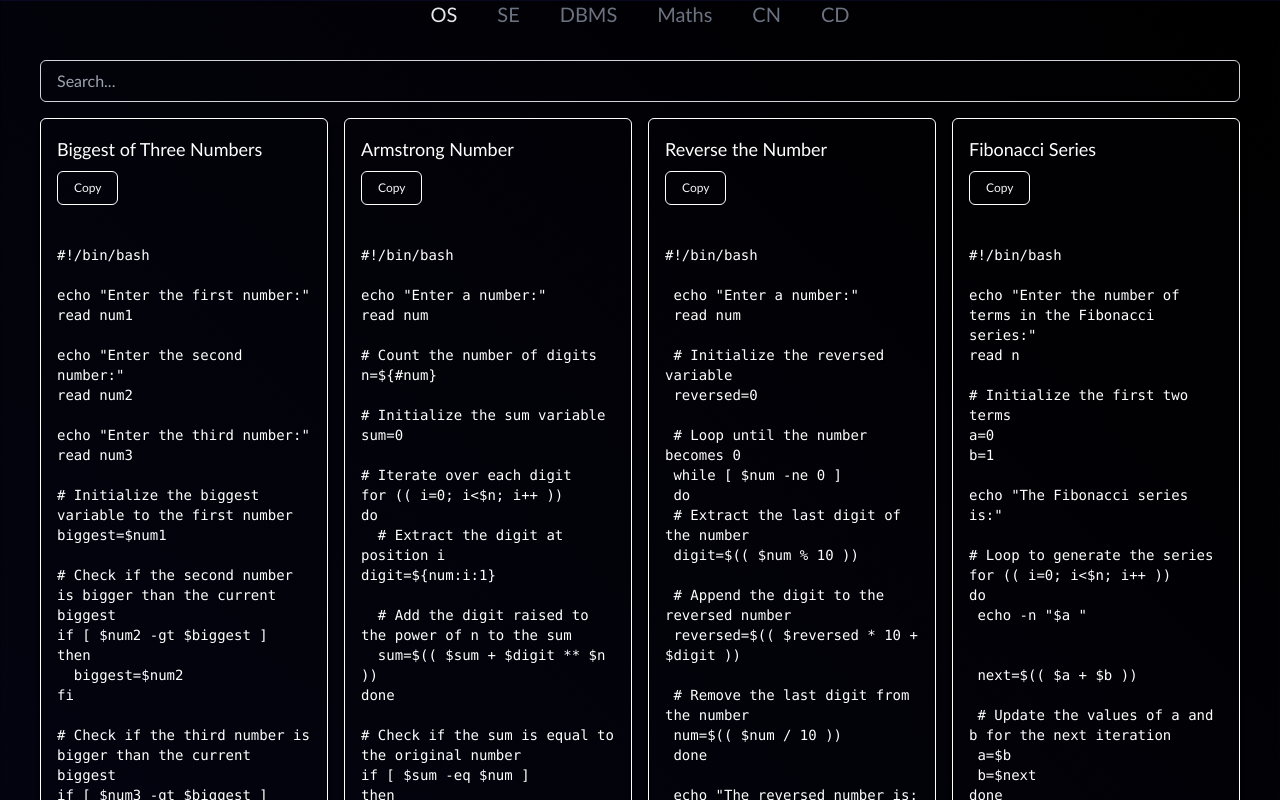
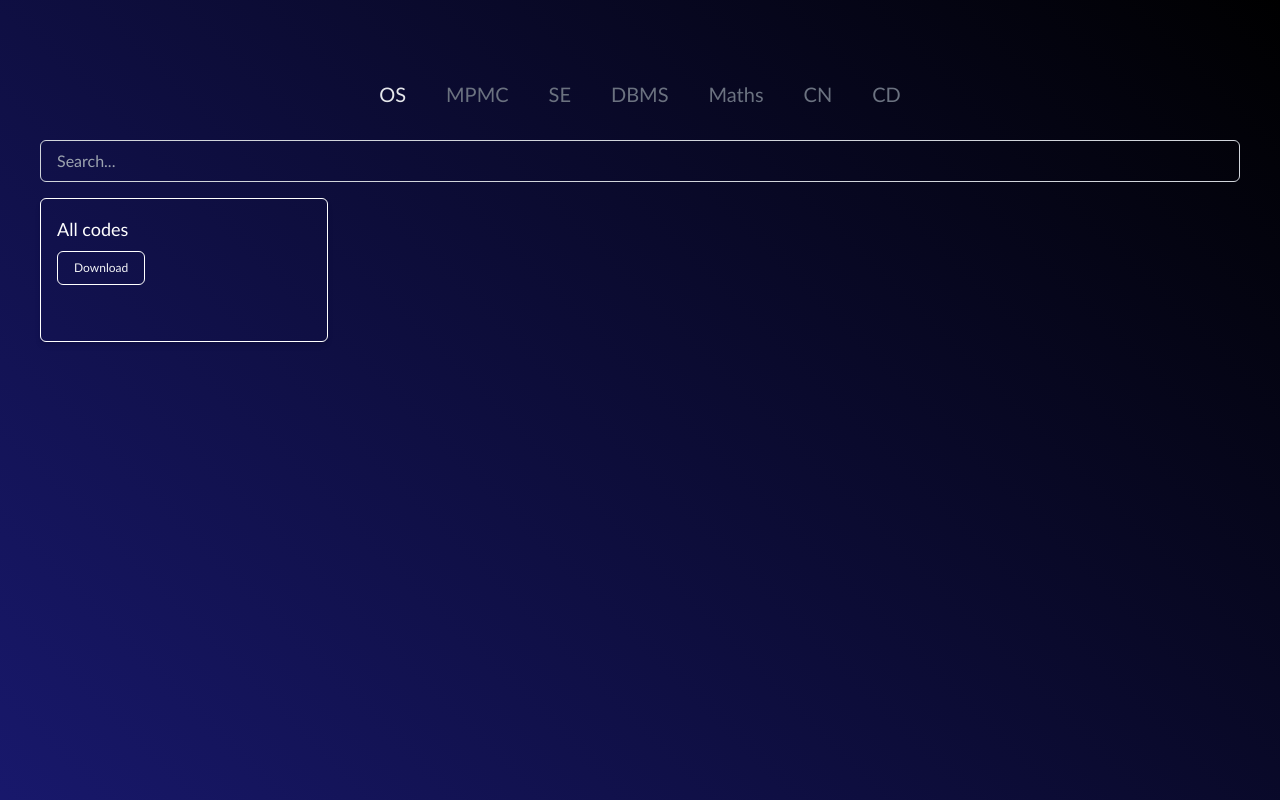
Before and after one commit to mohammadshaad/lab-codes, a Next.js app: page /Micro in a window 1280 px wide. Shown: the top 800 px of the page. Built offline with nearby package versions, Linux system fonts and the light colour scheme.

Commit message:
Added MPMC codes

```diff
--- a/public/cn.json
+++ b/public/cn.json
@@ -42,5 +42,5 @@
     {
         "title": "Exercise 12",
         "filename": "networks/12.pdf"
-    },
+    }
 ]
--- /dev/null
+++ b/public/mpmc.json
@@ -0,0 +1,6 @@
+[
+    {
+        "title": "All codes",
+        "filename": "mpmc/codes.pdf"
+    }
+]
--- a/src/components/Navbar.tsx
+++ b/src/components/Navbar.tsx
@@ -5,6 +5,7 @@ import NavItem from "./NavItem";
 
 const MENU_LIST = [
   { text: "OS", href: "/" },
+  { text: "MPMC", href: "/Micro" },
   { text: "SE", href: "/Software" },
   { text: "DBMS", href: "/Database" },
   { text: "Maths", href: "/Maths" },
--- a/src/pages/Micro.tsx
+++ b/src/pages/Micro.tsx
@@ -1,9 +1,10 @@
 import { useState, useEffect } from "react";
 import Navbar from "../components/Navbar";
+import { saveAs } from "file-saver";
 
 type Code = {
   title: string;
-  code: string;
+  filename: string;
 };
 
 export default function CodeSharingPage() {
@@ -11,7 +12,7 @@ export default function CodeSharingPage() {
   const [searchTerm, setSearchTerm] = useState("");
 
   useEffect(() => {
-    fetch("os.json")
+    fetch("mpmc.json")
       .then((response) => response.json())
       .then((data) => {
         setCodesData(data);
@@ -23,21 +24,17 @@ export default function CodeSharingPage() {
   const filteredCodes = codesData.filter(
     (code) =>
       code.title.toLowerCase().includes(searchTerm.toLowerCase()) ||
-      code.code.toLowerCase().includes(searchTerm.toLowerCase())
+      code.filename.toLowerCase().includes(searchTerm.toLowerCase())
   );
 
-  const handleCopyToClipboard = (code: string) => {
-    const tempTextArea = document.createElement("textarea");
-    tempTextArea.value = code;
-    document.body.appendChild(tempTextArea);
-    tempTextArea.select();
-    document.execCommand("copy");
-    document.body.removeChild(tempTextArea);
-    alert("Code copied to clipboard!");
+  const saveFile = (code: string, filename: string) => {
+    saveAs(
+      `${code}`
+    );
   };
 
   return (
-    <div className="min-h-screen text-white w-screen">
+    <div className="min-h-screen text-white w-screen mt-20">
       <Navbar />
       <div className="container mx-auto py-8 w-full p-10">
         <div className="flex justify-center mb-4">
@@ -58,11 +55,11 @@ export default function CodeSharingPage() {
               <h2 className="text-lg font-medium mb-2">{code.title}</h2>
               <button
                 className="border border-white bg-transparent hover:bg-white hover:text-gray-800 text-gray-100 font-normal text-xs px-4 py-2 mb-10 rounded-md"
-                onClick={() => handleCopyToClipboard(code.code)}
+                onClick={() => saveAs(code.filename)}
               >
-                Copy
+                Download
               </button>
-              <pre className="text-sm whitespace-pre-wrap">{code.code}</pre>
+              {/* <pre className="text-sm whitespace-pre-wrap">{code.code}</pre> */}
             </div>
           ))}
         </div>
```
Also changed, not shown: 1 other file (tests, documents, lock files or other folders).
